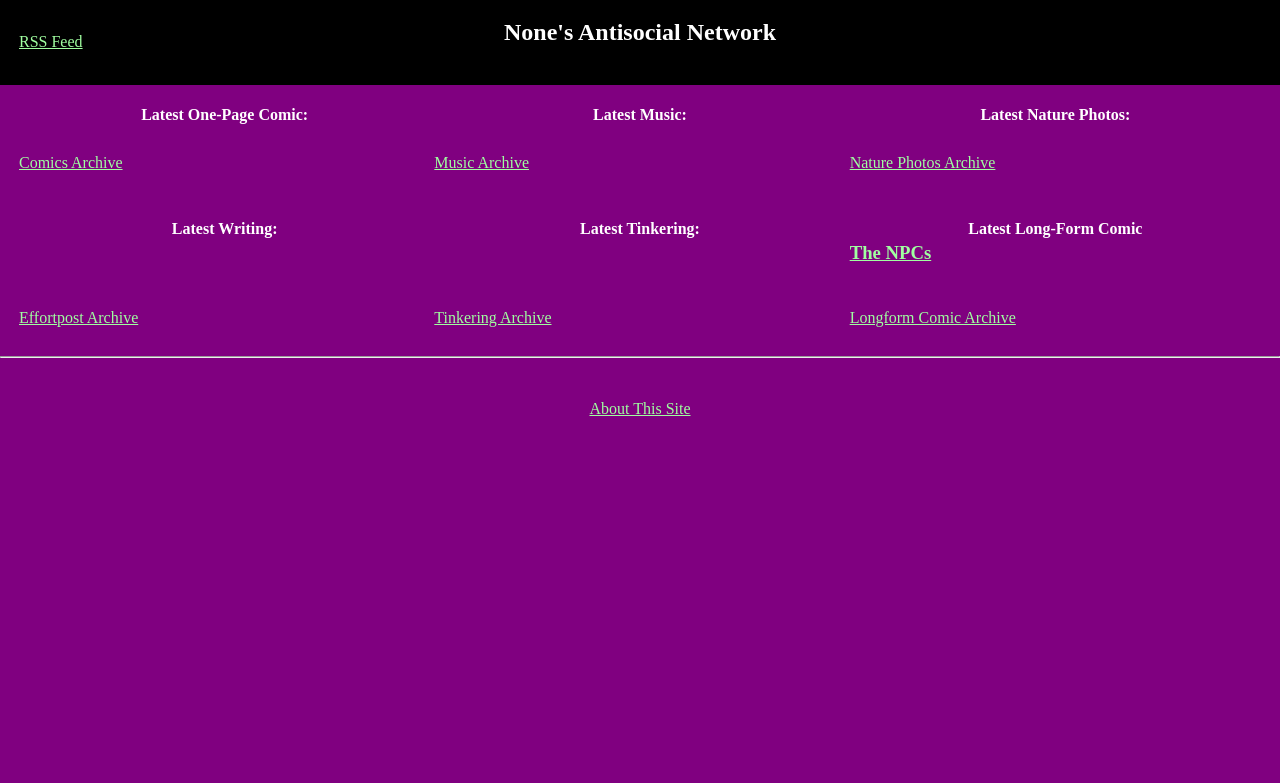
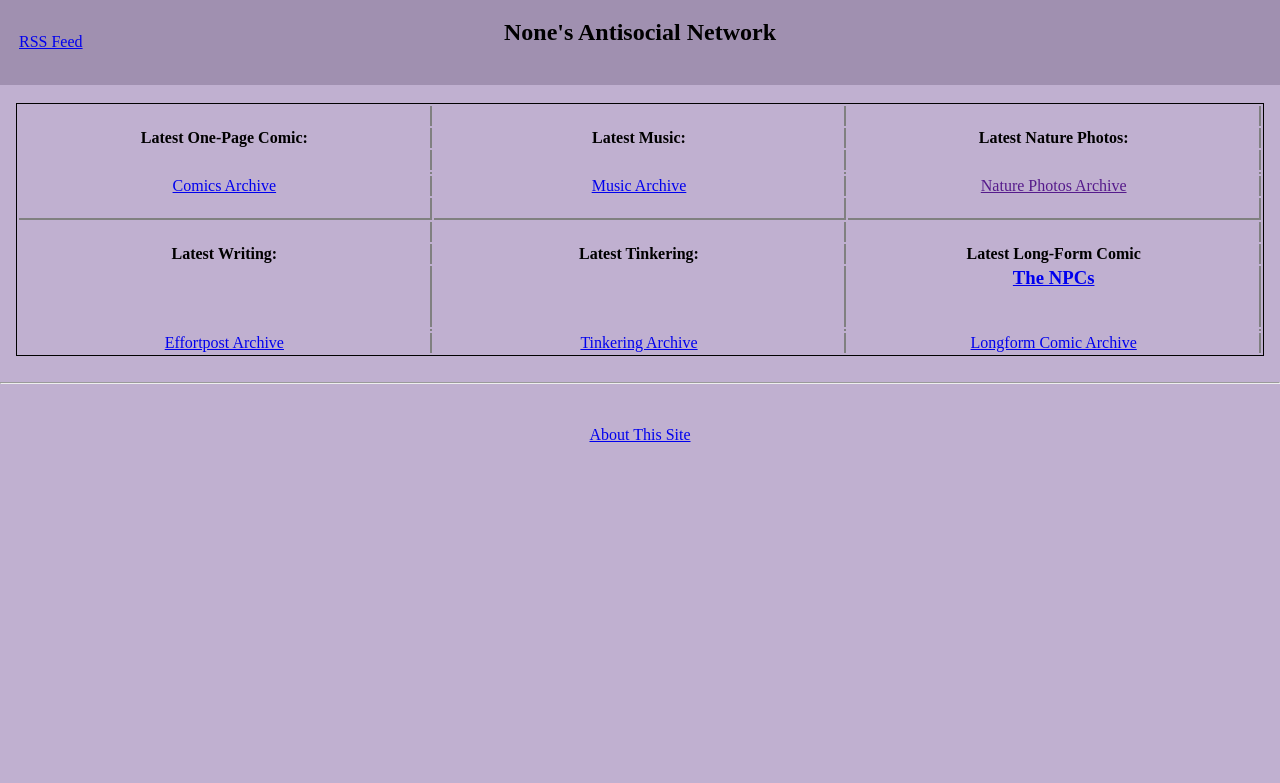
Before and after one commit to jonoxia/antisocial-network, a Django app: page / in a window 1280 px wide. Shown: the top 783 px of the page. Run offline with Django 3.2, Linux system fonts and the light colour scheme; data that the repository does not hold is empty; some libraries are stand-ins or nearby versions.

Commit message:
Changed color scheme to something more restful and less aggressive. Use author image as fallback thumbnail. Home link in header bar. Borders around front page table.

```diff
--- a/common/static/common/main.css
+++ b/common/static/common/main.css
@@ -1,13 +1,13 @@
 body {
-    background-color: purple;
-    color: white;
+    background-color: #c0b0d0; /*purple;*/
+    color: black; /*white;*/
     padding: 0em;
     margin: 0em;
 }
 
-body a {
+/*body a {
     color: #a0ffa0;
-}
+}*/
 
 /*#linkbar {
     padding: 1em;
@@ -23,7 +23,7 @@ body a {
 
 
 #header {
-    background-color: black;
+    background-color: #a090b0; /* black*/
     padding: 1em;
 }
 
@@ -92,10 +92,19 @@ table.frontpage {
   width: calc(100% - 2em);
   margin-left: 1em;
   margin-right: 1em;
+  border-width: 1px;
+  border-style: solid;
+  border-color: black;
 }
 
 table.frontpage td, table.frontpage th {
-  width: 33.333%;
+    width: 33.333%;
+    text-align: center;
+    border-right: solid grey 2px;
+}
+
+tr.divider td {
+    border-bottom: solid grey 2px;
 }
 
 a {
--- a/common/templates/common/frontpage.html
+++ b/common/templates/common/frontpage.html
@@ -6,7 +6,8 @@
 
 {% block content %}
 
-<table class="frontpage">
+  <table class="frontpage">
+    <tr><td>&nbsp;</td><td>&nbsp;</td><td>&nbsp;</td></tr>
   <tr>
     <th>Latest One-Page Comic:</th><th>Latest Music:</th><th>Latest Nature Photos:</th><br>
   </tr>
@@ -46,8 +47,8 @@
     </td>
   </tr>
 
-  <tr><td>&nbsp;</td></tr>
-  <tr><td>&nbsp;</td></tr>
+    <tr class="divider"><td>&nbsp;</td><td>&nbsp;</td><td>&nbsp;</td></tr>
+    <tr><td>&nbsp;</td><td>&nbsp;</td><td>&nbsp;</td></tr>
 
   <tr>
     <th>
--- a/common/views.py
+++ b/common/views.py
@@ -47,6 +47,11 @@ def index_page(request):
             post = latest_addition[0]
             link =  "/{}/{}/{}".format( main_username, post.gallery.urlname, post.urlname)
             img = post.thumbnail.docfile.url if post.thumbnail is not None else None
+            if img is None:
+                # Fallback placeholder thumbnail if no other thumbnail available:
+                # use author pic
+                img = post.gallery.author.portrait.docfile.url
+
             # Maybe put a placeholder thumbnail for writings and for music
             # if the most recent post there doesn't have its own thumbnail
             front_page_contents[gallery_name].update({
@@ -59,7 +64,8 @@ def index_page(request):
         "title": "The NPCs",
         "img": "",
         # Change this link when we want to put a different gallery in the long-form spot:
-        "link": "/nindokag/the-npcs-anthology-comic-2026"
+        "link": "/nindokag/the-npcs-anthology-comic-2026/page-01",
+        "gallery_link": "/nindokag/the-npcs-anthology-comic-2026"
     }
 
     return render(request, 'common/frontpage.html', front_page_contents)
```
Also changed, not shown: common/templates/common/base.html (+4 -5 lines).
